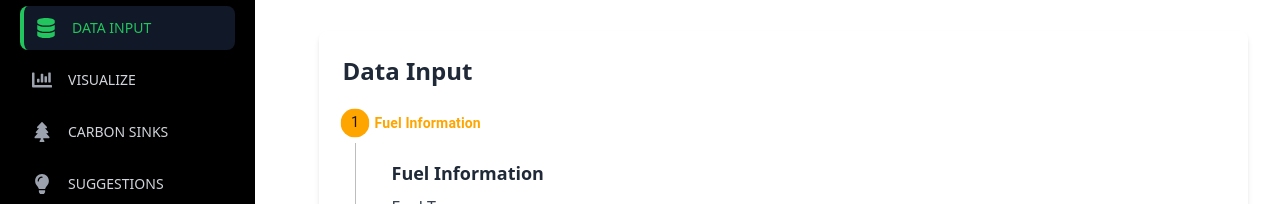
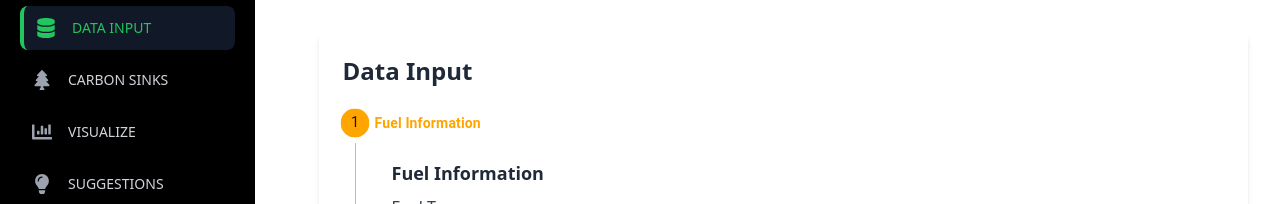
Before and after one commit to naveenrhindi/Frontend, a React (Vite) app: page /dataInput in a window 1280 px wide. Shown: the part 122-326 px from the top of the page. Built offline with nearby package versions, Linux system fonts and the light colour scheme.

Commit message:
Moved Carbonsinks to 2nd in the sidebar

```diff
--- a/src/App.jsx
+++ b/src/App.jsx
@@ -57,6 +57,7 @@ const App = () => {
             <Routes>
               <Route path="/" element={<Navigate to="/dataInput" />} />
               <Route path="/dataInput" element={<DataInput />} />
+              <Route path="/carbonSinks" element={<CarbonSinks />} />
               <Route path="/visualise" element={<Visualization />} />
               <Route path="/suggestions" element={<Suggestions />} />
               <Route path="/myProfile" element={<MyProfile ownerData={ownerData} />} />
@@ -64,7 +65,6 @@ const App = () => {
               <Route path="/chartOne" element={<ChartOne />} />
               <Route path="/chartTwo" element={<ChartTwo />} />
               <Route path="/chartThree" element={<ChartThree />} />
-              <Route path="/carbonSinks" element={<CarbonSinks />} />
               <Route path="/reports" element={
                 <div>
                   <h1 className="text-2xl font-bold mb-4">Reports</h1>
--- a/src/components/Sidebar.jsx
+++ b/src/components/Sidebar.jsx
@@ -15,11 +15,11 @@ function Sidebar() {
   };
 
   const menuItems = [
-    { title: "DATA INPUT", icon: FaDatabase, path: "/dataInput" },
-    { title: "VISUALIZE", icon: FaChartBar, path: "/visualise" },
-    { title: "CARBON SINKS", icon: FaTree, path: "/carbonSinks" },
-    { title: "SUGGESTIONS", icon: FaLightbulb, path: "/suggestions" },
-    { title: "SETTINGS", icon: FaCog, path: "/accountSettings" }
+    { id: 1, title: "DATA INPUT", icon: FaDatabase, path: "/dataInput" },
+    { id: 2, title: "CARBON SINKS", icon: FaTree, path: "/carbonSinks" },
+    { id: 3, title: "VISUALIZE", icon: FaChartBar, path: "/visualise" },
+    { id: 4, title: "SUGGESTIONS", icon: FaLightbulb, path: "/suggestions" },
+    { id: 5, title: "SETTINGS", icon: FaCog, path: "/accountSettings" }
   ];
 
   return (
```
Also changed, not shown: src/components/CarbonSinks/CarbonSinksVisualisation.jsx (line endings or trailing spaces).
